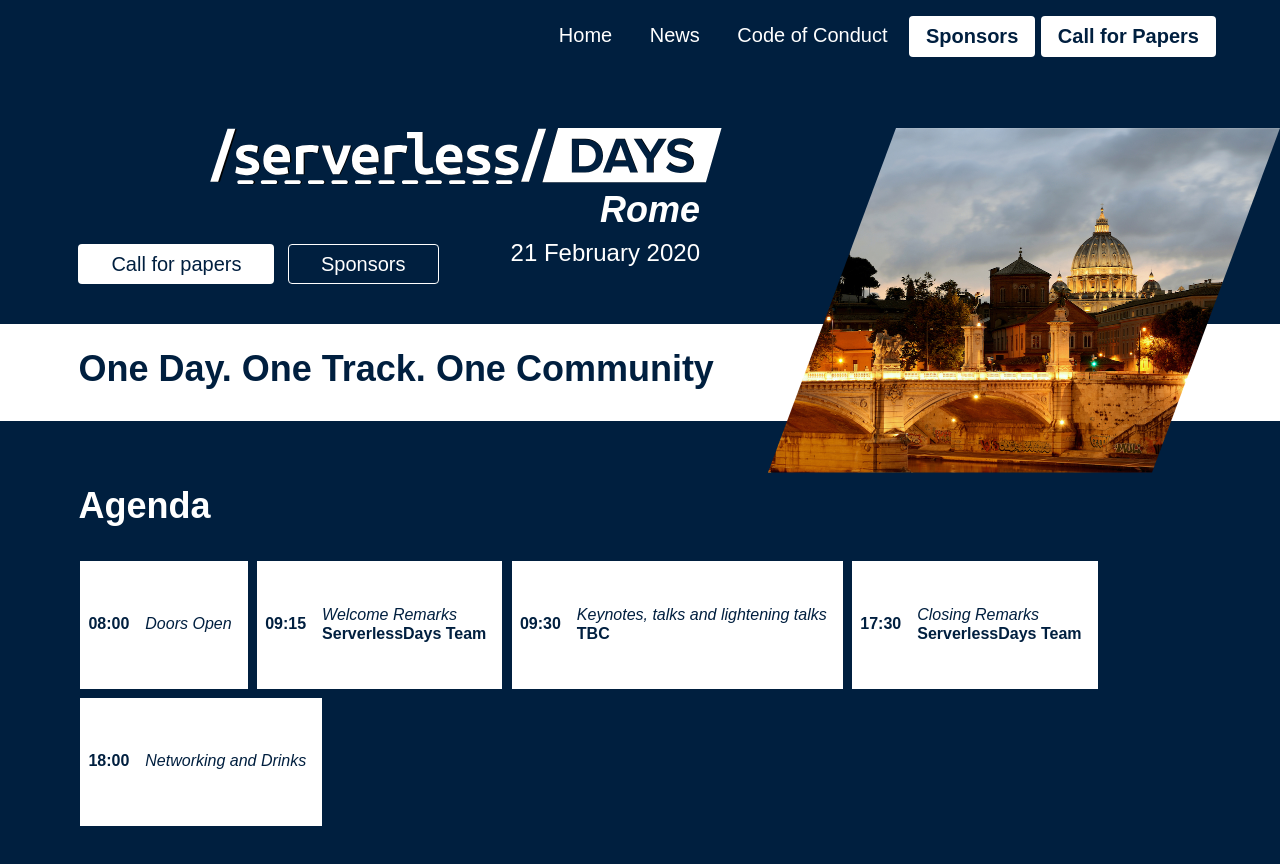
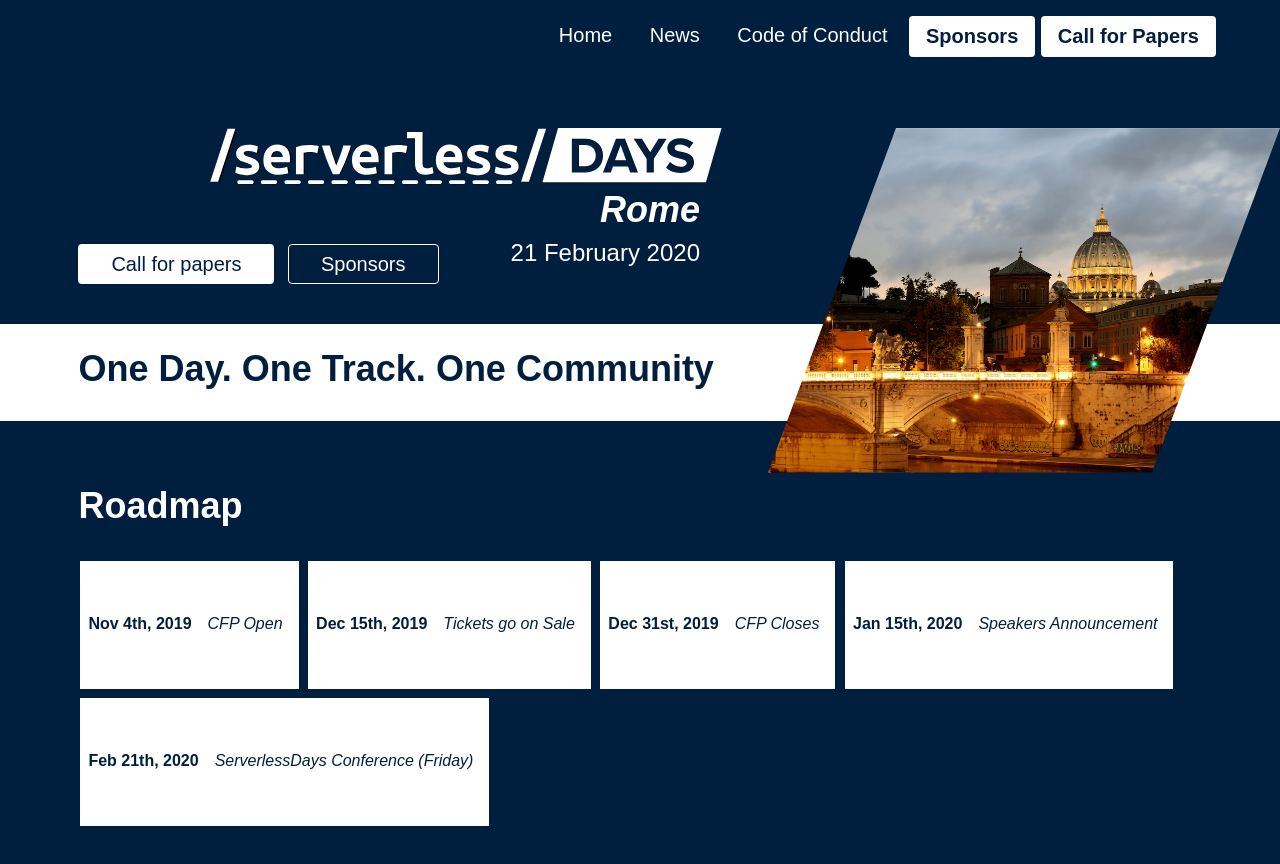
Before and after one commit to PaoloL/serverlessdays-rome-website, a plain HTML site: page index.html in a window 1280 px wide. Shown: the top 864 px of the page. Drawn offline with Linux system fonts and the light colour scheme.

```diff
--- a/index.html
+++ b/index.html
@@ -123,7 +123,7 @@
     <div class="w-100 w-05-l dn db-l">
     </div>
     <div class="w-100 w-90-l ph3 ph0-ns">
-        <h2 class="f2 mv3">Agenda</h2>
+        <h2 class="f2 mv3">Roadmap</h2>
         <div class="pt2 pt3-ns">
 
                 <span class="h4 tl f5 ba bw1 b--transparent dib w-100 w-auto-ns">
@@ -131,12 +131,12 @@
                         <div class="dt-row">
                             <div class="dtc pa2 v-mid">
                                 <div class="f5 b">
-                                    08:00
+                                  Nov 4th, 2019
                                 </div>
                             </div>
                             <div class="dtc pv2 pl2 pr3 v-mid">
                                 <div class="f5 i">
-                                    Doors Open
+                                    CFP Open
                                 </div>
                                 <div class="f5 b">
 
@@ -151,17 +151,14 @@
                         <div class="dt-row">
                             <div class="dtc pa2 v-mid">
                                 <div class="f5 b">
-                                    09:15
+                                  Dec 15th, 2019
                                 </div>
                             </div>
                             <div class="dtc pv2 pl2 pr3 v-mid">
                                 <div class="f5 i">
-                                    Welcome Remarks
+                                    Tickets go on Sale
                                 </div>
                                 <div class="f5 b">
-
-                                        <div><a class="no-underline contrastColor" href="">ServerlessDays Team</a></div>
-
                                 </div>
                             </div>
                         </div>
@@ -173,18 +170,18 @@
                         <div class="dt-row">
                             <div class="dtc pa2 v-mid">
                                 <div class="f5 b">
-                                    09:30
+                                  Dec 31st, 2019
                                 </div>
                             </div>
                             <div class="dtc pv2 pl2 pr3 v-mid">
                                 <div class="f5 i">
-                                    Keynotes, talks and lightening talks
+                                    CFP Closes
                                 </div>
-                                <div class="f5 b">
+                                <!--div class="f5 b">
 
                                         <div><a class="no-underline contrastColor" href="">TBC</a></div>
 
-                                </div>
+                                </div-->
                             </div>
                         </div>
                     </div>
@@ -195,18 +192,18 @@
                         <div class="dt-row">
                             <div class="dtc pa2 v-mid">
                                 <div class="f5 b">
-                                    17:30
+                                  Jan 15th, 2020
                                 </div>
                             </div>
                             <div class="dtc pv2 pl2 pr3 v-mid">
                                 <div class="f5 i">
-                                    Closing Remarks
+                                    Speakers Announcement
                                 </div>
-                                <div class="f5 b">
+                                <!--div class="f5 b">
 
                                         <div><a class="no-underline contrastColor" href="">ServerlessDays Team</a></div>
 
-                                </div>
+                                </div-->
                             </div>
                         </div>
                     </div>
@@ -217,16 +214,15 @@
                         <div class="dt-row">
                             <div class="dtc pa2 v-mid">
                                 <div class="f5 b">
-                                    18:00
+                                  Feb 21th, 2020
                                 </div>
                             </div>
                             <div class="dtc pv2 pl2 pr3 v-mid">
                                 <div class="f5 i">
-                                    Networking and Drinks
+                                    ServerlessDays Conference (Friday)
                                 </div>
-                                <div class="f5 b">
-
-                                </div>
+                                <!--div class="f5 b>
+                                </div-->
                             </div>
                         </div>
                     </div>
```
Also changed, not shown: news/index.html (+2 -2 lines).
